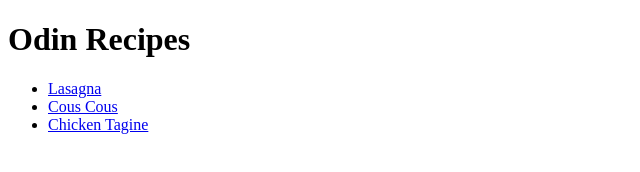
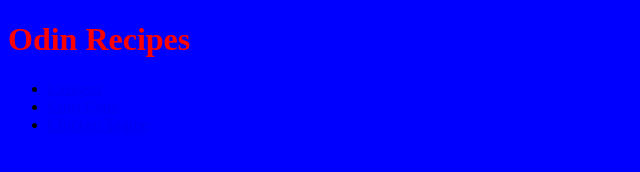
Before and after one commit to jd-silva/odin-recipes, a plain HTML site: page index.html in a window 1280 px wide. Shown: the whole page, without its empty margins (0-640 px from the left). Drawn offline with Linux system fonts and the light colour scheme.

Commit message:
linked all pages to CSS

```diff
--- a/index.html
+++ b/index.html
@@ -5,6 +5,7 @@
     <meta http-equiv="X-UA-Compatible" content="IE=edge">
     <meta name="viewport" content="width=device-width, initial-scale=1.0">
     <title>Odin Recipes</title>
+    <link rel="stylesheet" href="style.css" />
 </head>
 <body>
     <h1>Odin Recipes</h1>
```
Also changed, not shown: recipes/chickentagine.html (+1 -0 lines), recipes/couscous.html (+1 -0 lines), recipes/lasagna.html (+1 -0 lines).
